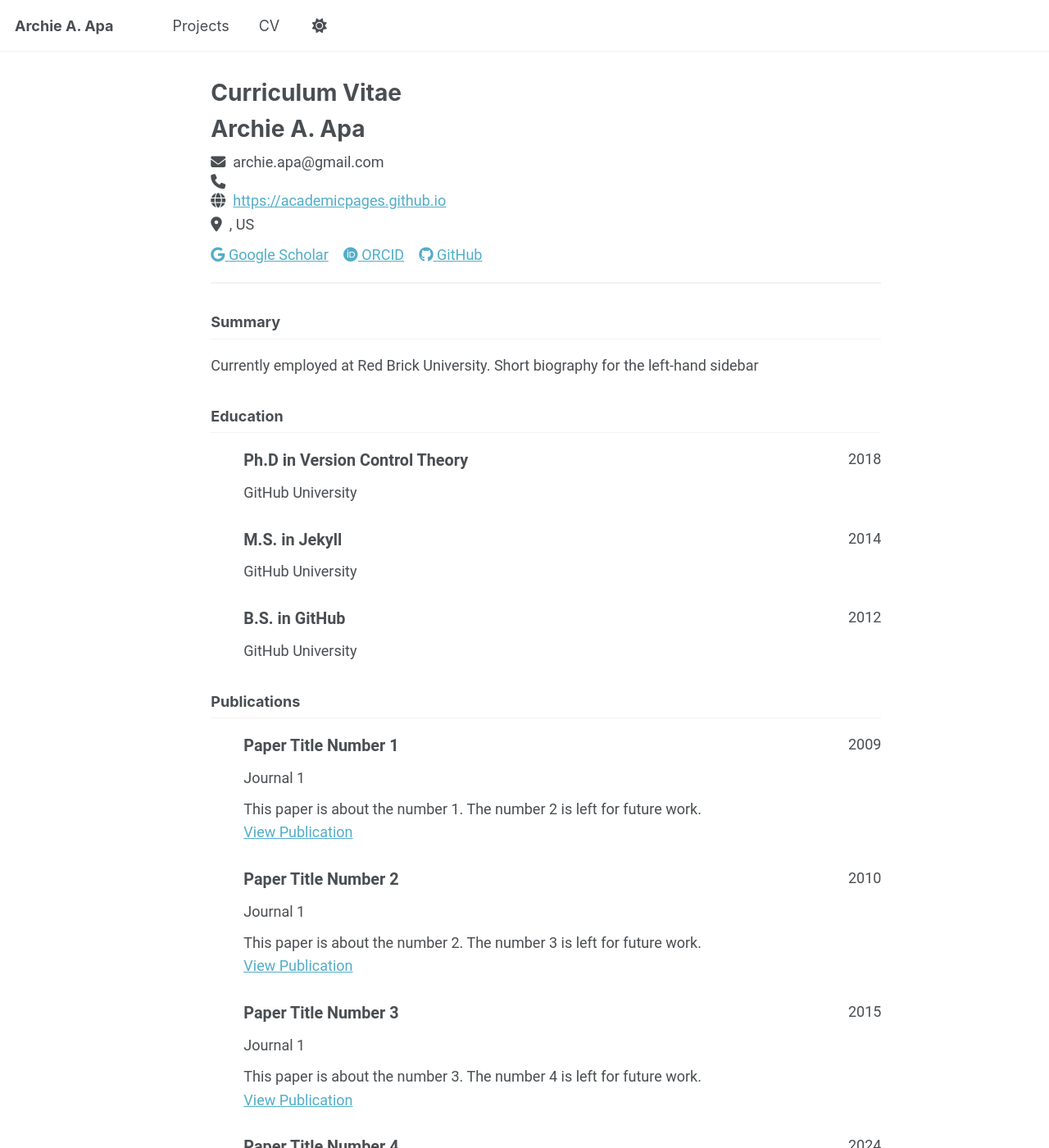
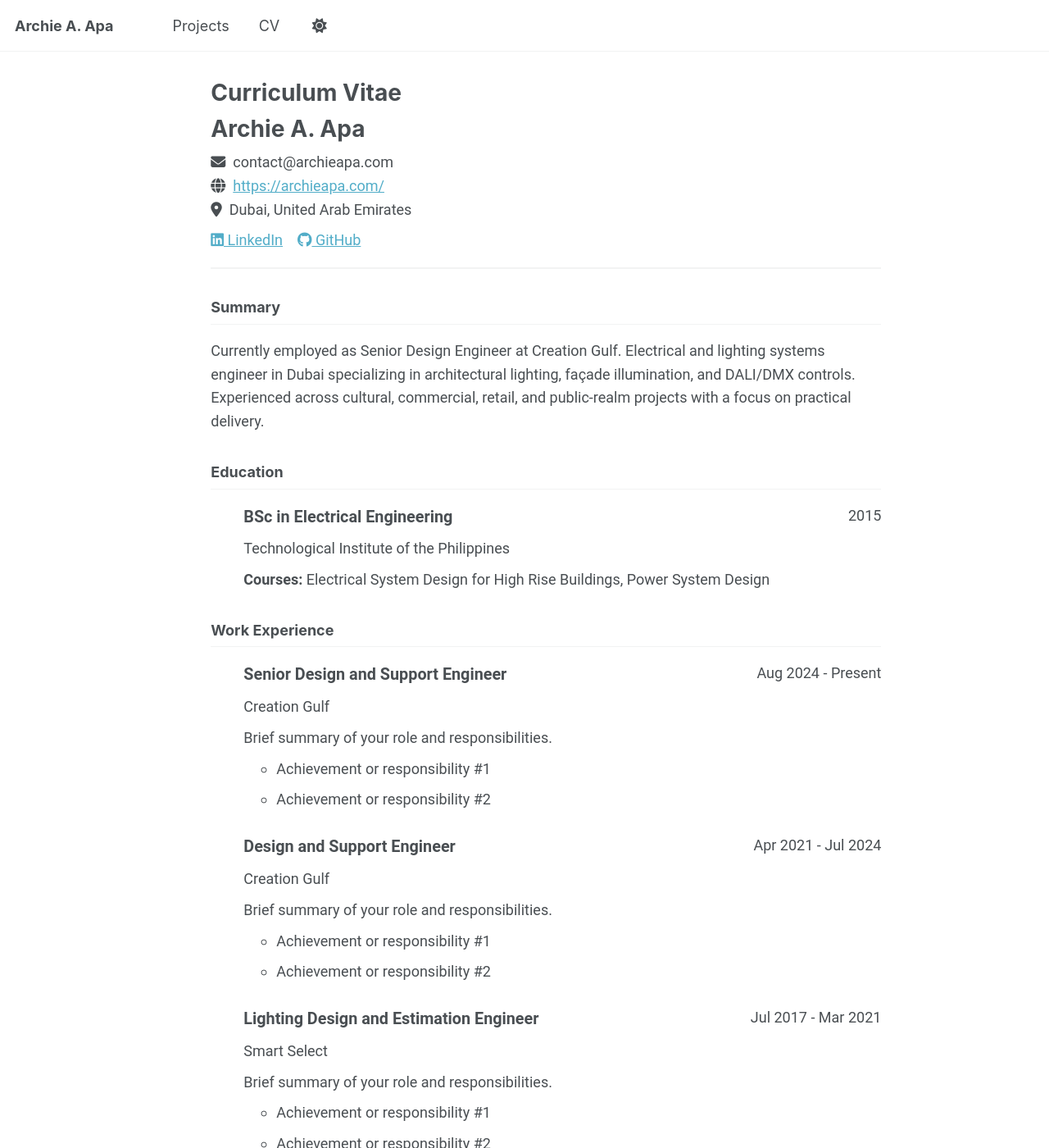
Before and after one commit to archie222222/archieapa, a Jekyll site: the page built from _pages/cv-json.md, in a window 1280 px wide and 1400 px high. Shown: the whole window at 82% size. Built offline with Jekyll 4.4.1, drawn with Linux system fonts in a browser that asks for light colours; a script bundle is joined from its source files by our own code; library files that are not in the unit come from our copies; some of the changed text lies outside the part shown.

Commit message:
Updated CV content

```diff
--- a/_data/cv.json
+++ b/_data/cv.json
@@ -1,152 +1,108 @@
 {
   "basics": {
     "name": "Archie A. Apa",
-    "email": "archie.apa@gmail.com",
-    "phone": "",
-    "website": "https://academicpages.github.io",
-    "summary": "Currently employed at Red Brick University. Short biography for the left-hand sidebar",
+    "email": "contact@archieapa.com",
+    "website": "https://archieapa.com/",
+    "summary": "Currently employed as Senior Design Engineer at Creation Gulf. Electrical and lighting systems engineer in Dubai specializing in architectural lighting, façade illumination, and DALI/DMX controls. Experienced across cultural, commercial, retail, and public-realm projects with a focus on practical delivery.",
     "location": {
       "address": "",
       "postalCode": "",
-      "city": "Earth",
-      "countryCode": "US",
-      "region": ""
+      "city": "",
+      "countryCode": "United Arab Emirates",
+      "region": "Dubai"
     },
     "profiles": [
       {
-        "network": "Google Scholar",
-        "username": "",
-        "url": "https://scholar.google.com/citations?user=PS_CX0AAAAAJ"
-      },
-      {
-        "network": "ORCID",
-        "username": "",
-        "url": "https://orcid.org/yourorcidurl"
+        "network": "LinkedIn",
+        "username": "archieapa",
+        "url": "https://linkedin.com/in/archieapa"
       },
       {
         "network": "GitHub",
-        "username": "academicpages",
-        "url": "https://github.com/academicpages"
+        "username": "archie222222",
+        "url": "https://github.com/archie222222"
       }
     ]
   },
-  "work": [],
+  "work": [
+    {
+      "company": "Creation Gulf",
+      "position": "Senior Design and Support Engineer",
+      "website": "https://www.creationgulf.com/",
+      "startDate": "Aug 2024",
+      "endDate": "Present",
+      "summary": "Brief summary of your role and responsibilities.",
+      "highlights": [
+        "Achievement or responsibility #1",
+        "Achievement or responsibility #2"
+      ]
+    },
+    {
+      "company": "Creation Gulf",
+      "position": "Design and Support Engineer",
+      "website": "https://www.creationgulf.com/",
+      "startDate": "Apr 2021",
+      "endDate": "Jul 2024",
+      "summary": "Brief summary of your role and responsibilities.",
+      "highlights": [
+        "Achievement or responsibility #1",
+        "Achievement or responsibility #2"
+      ]
+    },
+    {
+      "company": "Smart Select",
+      "position": "Lighting Design and Estimation Engineer",
+      "website": "https://www.smartselect.me/",
+      "startDate": "Jul 2017",
+      "endDate": "Mar 2021",
+      "summary": "Brief summary of your role and responsibilities.",
+      "highlights": [
+        "Achievement or responsibility #1",
+        "Achievement or responsibility #2"
+      ]
+    },
+    {
+      "company": "Smart Select",
+      "position": "Technical Engineer (TCI Telecomunicazioni Italia s.r.l.)",
+      "website": "https://www.smartselect.me/",
+      "startDate": "Dec 2017",
+      "endDate": "Feb 2021",
+      "summary": "Brief summary of your role and responsibilities.",
+      "highlights": [
+        "Achievement or responsibility #1",
+        "Achievement or responsibility #2"
+      ]
+    },
+    {
+      "company": "JOMSAR Construction and Development Corporation",
+      "position": "Engineering Intern",
+      "website": "",
+      "startDate": "2014",
+      "endDate": "2015",
+      "summary": "Brief summary of your role and responsibilities.",
+      "highlights": [
+        "Achievement or responsibility #1",
+        "Achievement or responsibility #2"
+      ]
+    }
+  ],
   "education": [
     {
-      "institution": "GitHub University",
-      "area": "Ph.D in Version Control Theory",
+      "institution": "Technological Institute of the Philippines",
+      "area": "BSc in Electrical Engineering",
       "studyType": "",
-      "startDate": "",
-      "endDate": "2018",
+      "startDate": "2009",
+      "endDate": "2015",
       "gpa": null,
-      "courses": []
-    },
-    {
-      "institution": "GitHub University",
-      "area": "M.S. in Jekyll",
-      "studyType": "",
-      "startDate": "",
-      "endDate": "2014",
-      "gpa": null,
-      "courses": []
-    },
-    {
-      "institution": "GitHub University",
-      "area": "B.S. in GitHub",
-      "studyType": "",
-      "startDate": "",
-      "endDate": "2012",
-      "gpa": null,
-      "courses": []
+      "courses": ["Electrical System Design for High Rise Buildings", "Power System Design"]
     }
   ],
   "skills": [],
   "languages": [],
   "interests": [],
   "references": [],
-  "publications": [
-    {
-      "name": "Paper Title Number 1",
-      "publisher": "Journal 1",
-      "releaseDate": "2009-10-01",
-      "website": "https://academicpages.github.io/files/paper1.pdf",
-      "summary": "This paper is about the number 1. The number 2 is left for future work."
-    },
-    {
-      "name": "Paper Title Number 2",
-      "publisher": "Journal 1",
-      "releaseDate": "2010-10-01",
-      "website": "https://academicpages.github.io/files/paper2.pdf",
-      "summary": "This paper is about the number 2. The number 3 is left for future work."
-    },
-    {
-      "name": "Paper Title Number 3",
-      "publisher": "Journal 1",
-      "releaseDate": "2015-10-01",
-      "website": "https://academicpages.github.io/files/paper3.pdf",
-      "summary": "This paper is about the number 3. The number 4 is left for future work."
-    },
-    {
-      "name": "Paper Title Number 4",
-      "publisher": "GitHub Journal of Bugs",
-      "releaseDate": "2024-02-17",
-      "website": "https://academicpages.github.io/files/paper3.pdf",
-      "summary": "This paper is about fixing template issue #693."
-    }
-  ],
-  "presentations": [
-    {
-      "name": "Talk 1 on Relevant Topic in Your Field",
-      "event": "UC San Francisco, Department of Testing",
-      "date": "2012-03-01",
-      "location": "San Francisco, CA, USA",
-      "description": ""
-    },
-    {
-      "name": "Tutorial 1 on Relevant Topic in Your Field",
-      "event": "UC-Berkeley Institute for Testing Science",
-      "date": "2013-03-01",
-      "location": "Berkeley, CA, USA",
-      "description": ""
-    },
-    {
-      "name": "Talk 2 on Relevant Topic in Your Field",
-      "event": "London School of Testing",
-      "date": "2014-02-01",
-      "location": "London, UK",
-      "description": ""
-    },
-    {
-      "name": "Conference Proceeding talk 3 on Relevant Topic in Your Field",
-      "event": "Testing Institute of America 2014 Annual Conference",
-      "date": "2014-03-01",
-      "location": "Los Angeles, CA, USA",
-      "description": ""
-    }
-  ],
-  "teaching": [
-    {
-      "course": "Teaching experience 1",
-      "institution": "University 1, Department",
-      "date": "2014-01-01",
-      "role": "Undergraduate course",
-      "description": ""
-    },
-    {
-      "course": "Teaching experience 2",
-      "institution": "University 1, Department",
-      "date": "2015-01-01",
-      "role": "Workshop",
-      "description": ""
-    }
-  ],
-  "portfolio": [
-    {
-      "name": "Portfolio item number 1",
-      "category": "portfolio",
-      "date": "",
-      "url": "",
-      "description": "Short description of portfolio item number 1<br/><img src='/images/500x300.png'>"
-    }
-  ]
+  "publications": [],
+  "presentations": [],
+  "teaching": [],
+  "portfolio": []
 }
```
